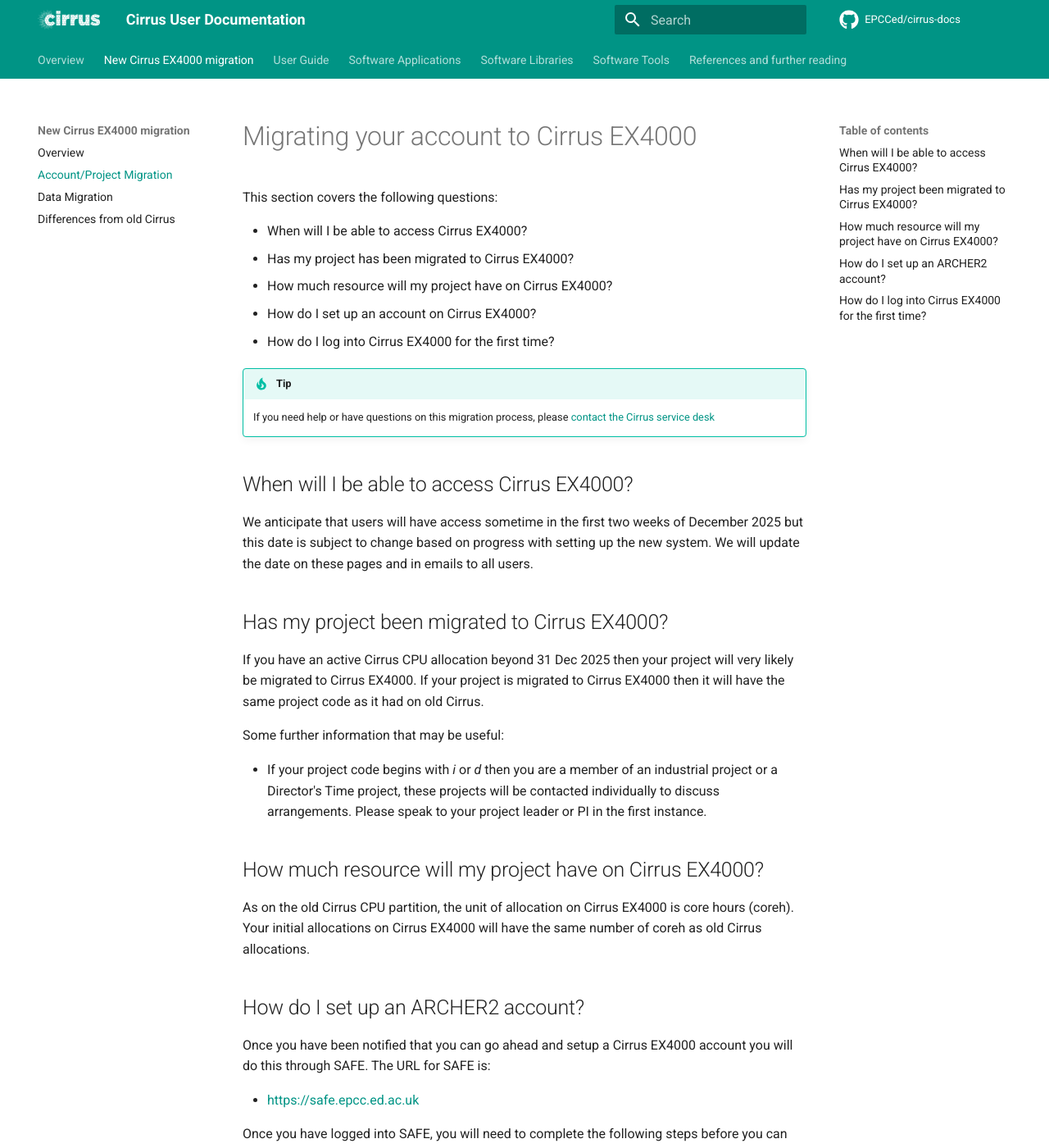
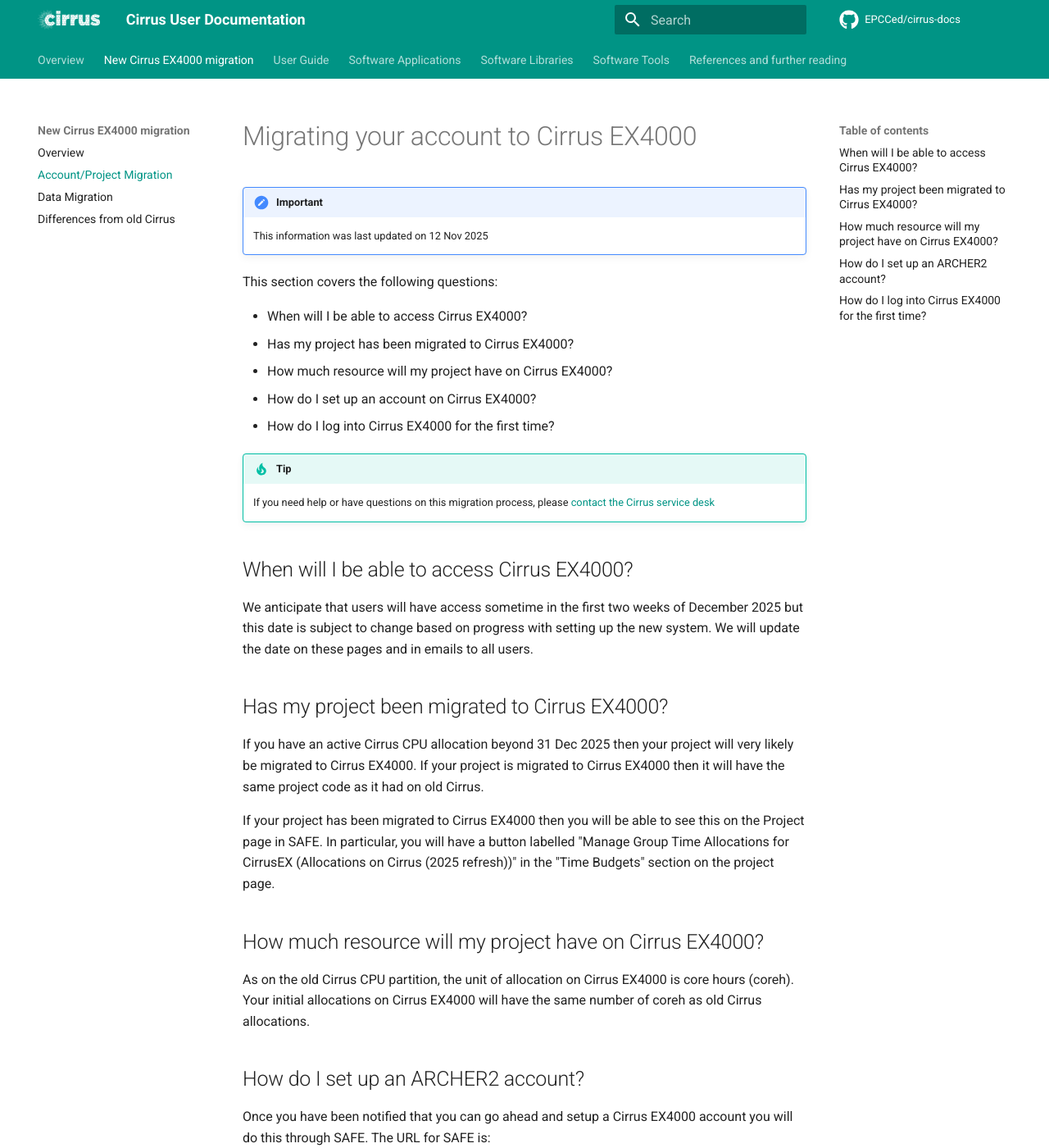
Before and after one commit to EPCCed/cirrus-docs, an MkDocs documentation site: the page built from docs/migration-2025/account-migration.md, in a window 1280 px wide and 1400 px high. Shown: the whole window at 82% size. Built offline with MkDocs 1.6.1 and Material for MkDocs 9.7.7, drawn with Linux system fonts in a browser that asks for light colours; comment, search, counter and statistics services are not loaded.

Commit message:
Adds note on how to check if a project has been migrated

```diff
--- a/docs/migration-2025/account-migration.md
+++ b/docs/migration-2025/account-migration.md
@@ -1,4 +1,7 @@
 # Migrating your account to Cirrus EX4000
+
+!!! important
+    This information was last updated on 12 Nov 2025
 
 This section covers the following questions:
 
@@ -25,12 +28,10 @@
 is migrated to Cirrus EX4000 then it will have the same project code as it had
 on old Cirrus.
 
-Some further information that may be useful:
-
-   - If your project code begins with *i* or *d* then you are a member
-     of an industrial project or a Director's Time project, these
-     projects will be contacted individually to discuss arrangements.
-     Please speak to your project leader or PI in the first instance.
+If your project has been migrated to Cirrus EX4000 then you will
+be able to see this on the Project page in SAFE. In particular, you
+will have a button labelled "Manage Group Time Allocations for CirrusEX (Allocations on Cirrus (2025 refresh))"
+in the "Time Budgets" section on the project page.
 
 ## How much resource will my project have on Cirrus EX4000?
 
```
Also changed, not shown: docs/migration-2025/index.md (+3 -0 lines).
